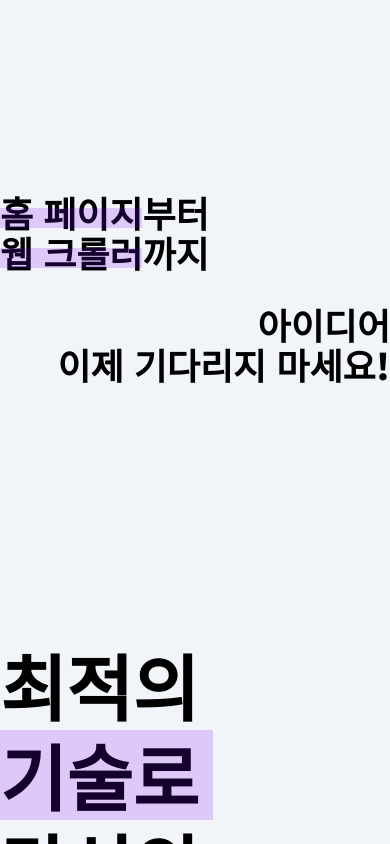
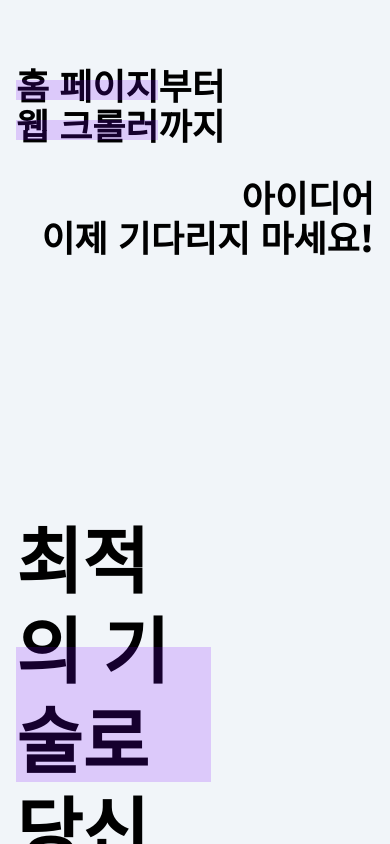
Before and after one commit to ask4git/ask4git.github.io, a Next.js app: page / in a window 390 px wide. Shown: the top 844 px of the page. Built offline with nearby package versions, Linux system fonts and the light colour scheme.

Commit message:
design: apply main component responsive

```diff
--- a/src/app/(home)/page.tsx
+++ b/src/app/(home)/page.tsx
@@ -5,7 +5,7 @@ import { Summary } from "@/components/summary";
 
 const HomePage = () => {
   return (
-    <main className="pt-48">
+    <main className="pt-16 md:pt-48 px-4 md:px-0">
       <Banner />
       <Summary />
       <Portfolios />
```
